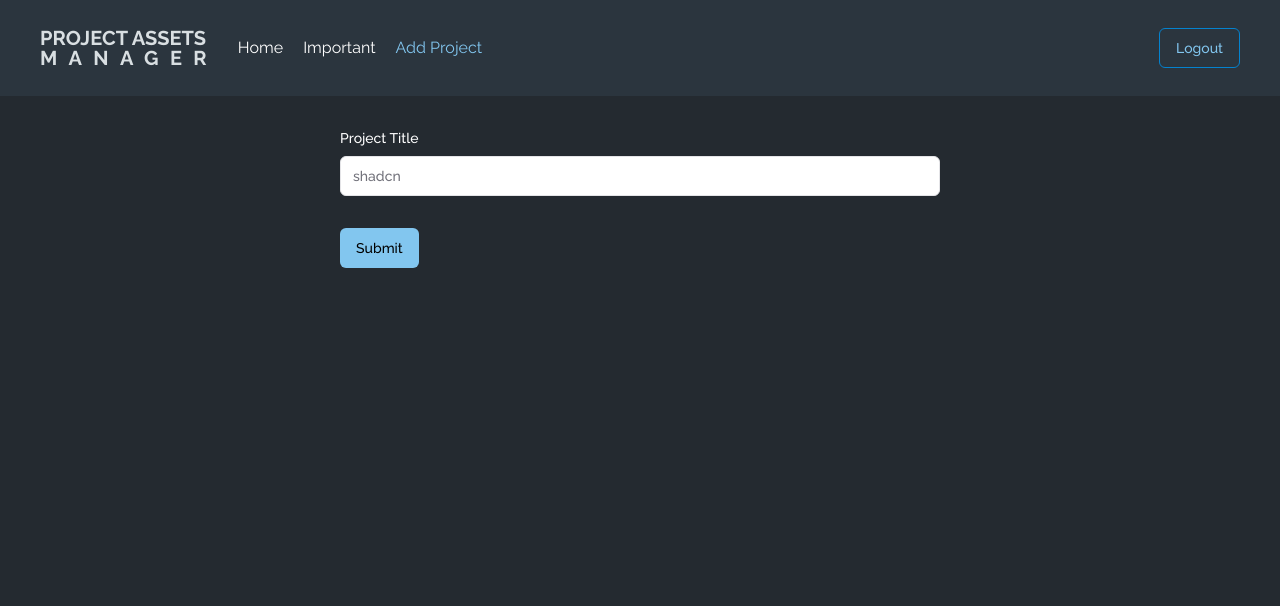
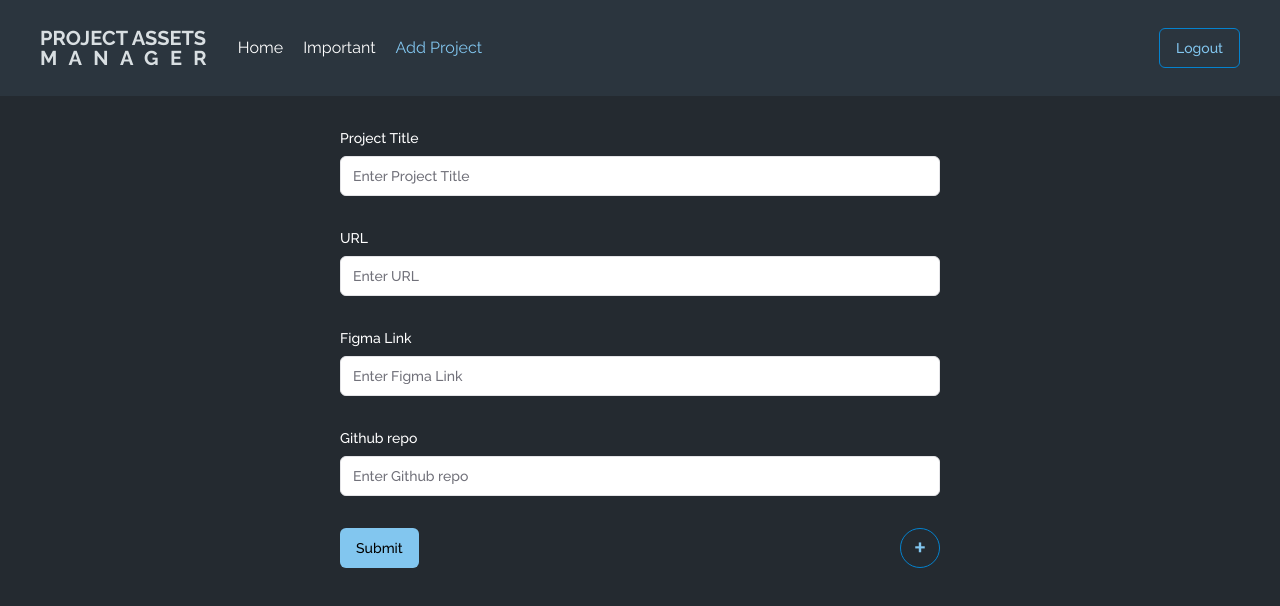
Before and after one commit to dhaval-l-eq/project-assets-manager, a React (Vite) app in the folder frontend/: page /add in a window 1280 px wide. Shown: the top 606 px of the page. Built offline with nearby package versions, Linux system fonts and the light colour scheme.

Commit message:
before adding tooltip

```diff
--- a/frontend/src/components/main/ProjectForm.jsx
+++ b/frontend/src/components/main/ProjectForm.jsx
@@ -11,23 +11,14 @@ import {
    FormMessage,
 } from '@/components/ui/form';
 import { Input } from '@/components/ui/input';
+import { formElements, formKeys, formSchemaDef } from '@/helpers/project-config';
 
-const formSchema = z.object({
-   projectTitle: z.string().min(2),
-   url: z.string().url(),
-   figma: z.string().url(),
-   github: z.string().url(),
-});
+const formSchema = z.object(formSchemaDef);
 
 function ProjectForm() {
    const form = useForm({
       resolver: zodResolver(formSchema),
-      defaultValues: {
-         projectTitle: '',
-         url: '',
-         figma: '',
-         github: '',
-      },
+      defaultValues: formKeys,
    });
 
    // 2. Define a submit handler.
@@ -39,20 +30,34 @@ function ProjectForm() {
       <div className="max-w-[600px] mx-auto">
          <Form {...form}>
             <form onSubmit={form.handleSubmit(onSubmit)} className="space-y-8">
+               {formElements.map(
+                  (el, idx) =>
+                     idx < 4 && (
                         <FormField
+                           key={el.id}
                            control={form.control}
-                  name="projectTitle"
+                           name={el.name}
                            render={({ field }) => (
                               <FormItem>
-                        <FormLabel>Project Title</FormLabel>
+                                 <FormLabel>{el.label}</FormLabel>
                                  <FormControl>
-                           <Input placeholder="shadcn" {...field} />
+                                    <Input
+                                       placeholder={el.placeholder || 'Enter ' + el.label}
+                                       {...field}
+                                    />
                                  </FormControl>
                                  <FormMessage />
                               </FormItem>
                            )}
                         />
+                     )
+               )}
+               <div className="flex items-center justify-between">
                   <Button type="submit">Submit</Button>
+                  <Button className="text-3xl rounded-full" type="button" variant="outline" size="icon">
+                     +
+                  </Button>
+               </div>
             </form>
          </Form>
       </div>
--- a/frontend/src/components/ui/input.jsx
+++ b/frontend/src/components/ui/input.jsx
@@ -7,7 +7,7 @@ const Input = React.forwardRef(({ className, type, ...props }, ref) => {
     (<input
       type={type}
       className={cn(
-        "flex h-10 w-full font-medium text-black rounded-md border border-zinc-200 bg-white px-3 py-2 text-sm ring-offset-white file:border-0 file:bg-transparent file:text-sm file:font-medium placeholder:text-zinc-500 focus-visible:outline-none focus-visible:ring-2 focus-visible:ring-zinc-950 focus-visible:ring-offset-2 disabled:cursor-not-allowed disabled:opacity-50 dark:border-zinc-800 dark:bg-zinc-950 dark:ring-offset-zinc-950 dark:placeholder:text-zinc-400 dark:focus-visible:ring-zinc-300",
+        "flex h-10 w-full font-medium text-black rounded-md border border-zinc-200 bg-white px-3 py-2 text-sm file:border-0 file:bg-transparent file:text-sm file:font-medium placeholder:text-zinc-500 focus-visible:outline-none focus-visible:ring-2 focus-visible:ring-primary disabled:cursor-not-allowed disabled:opacity-50 dark:border-zinc-800 dark:bg-zinc-950 dark:ring-offset-zinc-950 dark:placeholder:text-zinc-400 dark:focus-visible:ring-zinc-300",
         className
       )}
       ref={ref}
--- /dev/null
+++ b/frontend/src/helpers/project-config.js
@@ -0,0 +1,60 @@
+import { z } from 'zod';
+
+export const formElements = [
+   {
+      id: 'f1',
+      name: 'projectTitle',
+      validationSchema: z.string().min(1, {message: 'Project Title is required'}),
+      label: 'Project Title',
+   },
+   {
+      id: 'f2',
+      name: 'url',
+      validationSchema: z.string().url({message: 'Please enter a valid url!'}),
+      label: 'URL',
+   },
+   {
+      id: 'f3',
+      name: 'figma',
+      validationSchema: z.string(),
+      label: 'Figma Link',
+   },
+   {
+      id: 'f4',
+      name: 'github',
+      validationSchema: z.string(),
+      label: 'Github repo',
+   },
+   {
+      id: 'f5',
+      name: 'additional1',
+      validationSchema: z.string(),
+      label: 'Additional Link 1',
+      placeholder: 'Name - Value'
+   },
+   {
+      id: 'f6',
+      name: 'additional2',
+      validationSchema: z.string(),
+      label: 'Additional Link 2',
+      placeholder: 'Name - Value'
+   },
+   {
+      id: 'f7',
+      name: 'additional3',
+      validationSchema: z.string(),
+      label: 'Additional Link 3',
+      placeholder: 'Name - Value'
+   },
+]
+
+const schemaObj = {};
+const formKeysObj = {};
+
+formElements.forEach(el => {
+   schemaObj[el.name] = el.validationSchema;
+   formKeysObj[el.name] = '';
+})
+
+export const formSchemaDef = schemaObj;
+export const formKeys = formKeysObj;
```
Lines whose indentation alone changed are shown as unchanged.
